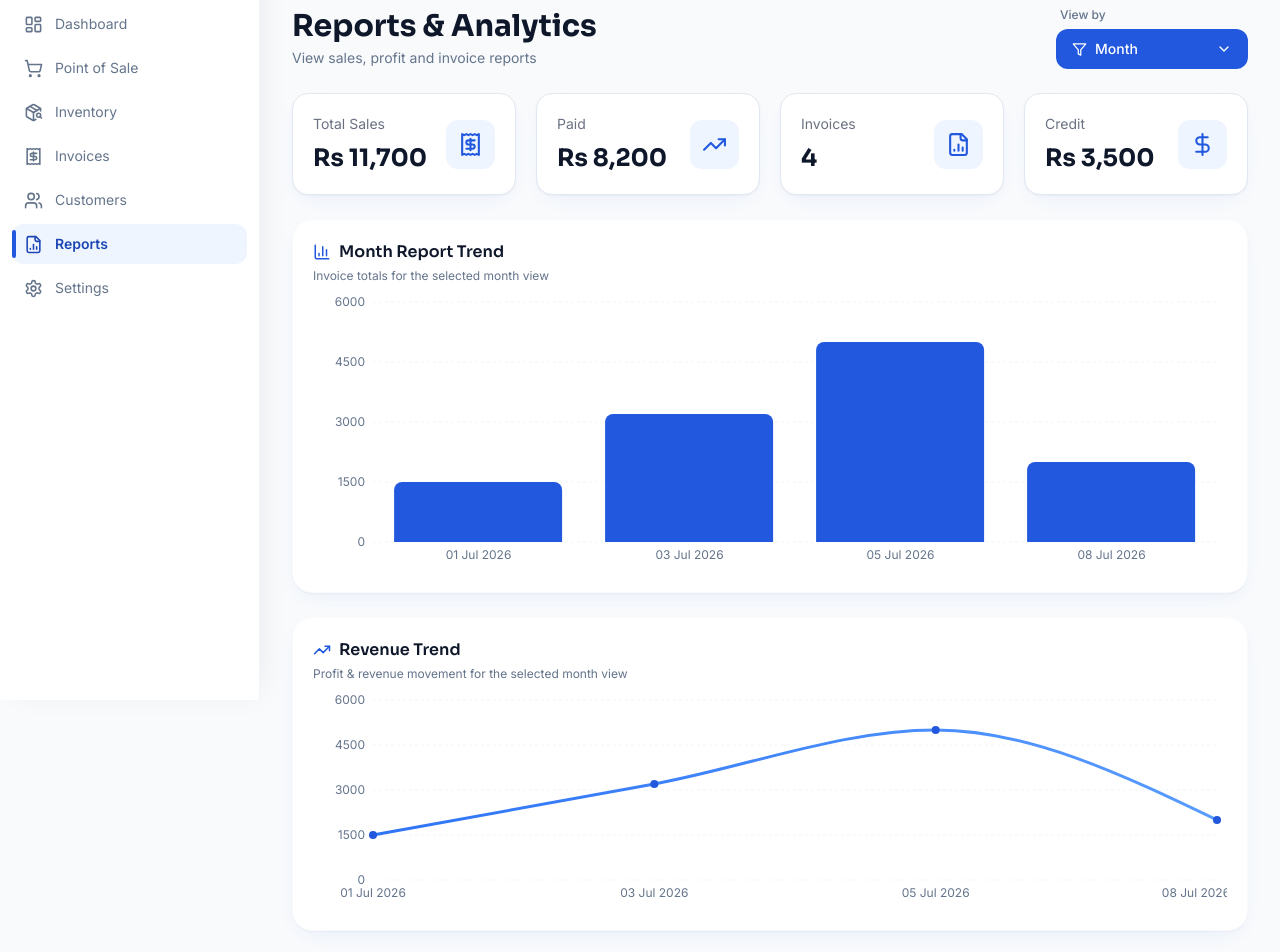
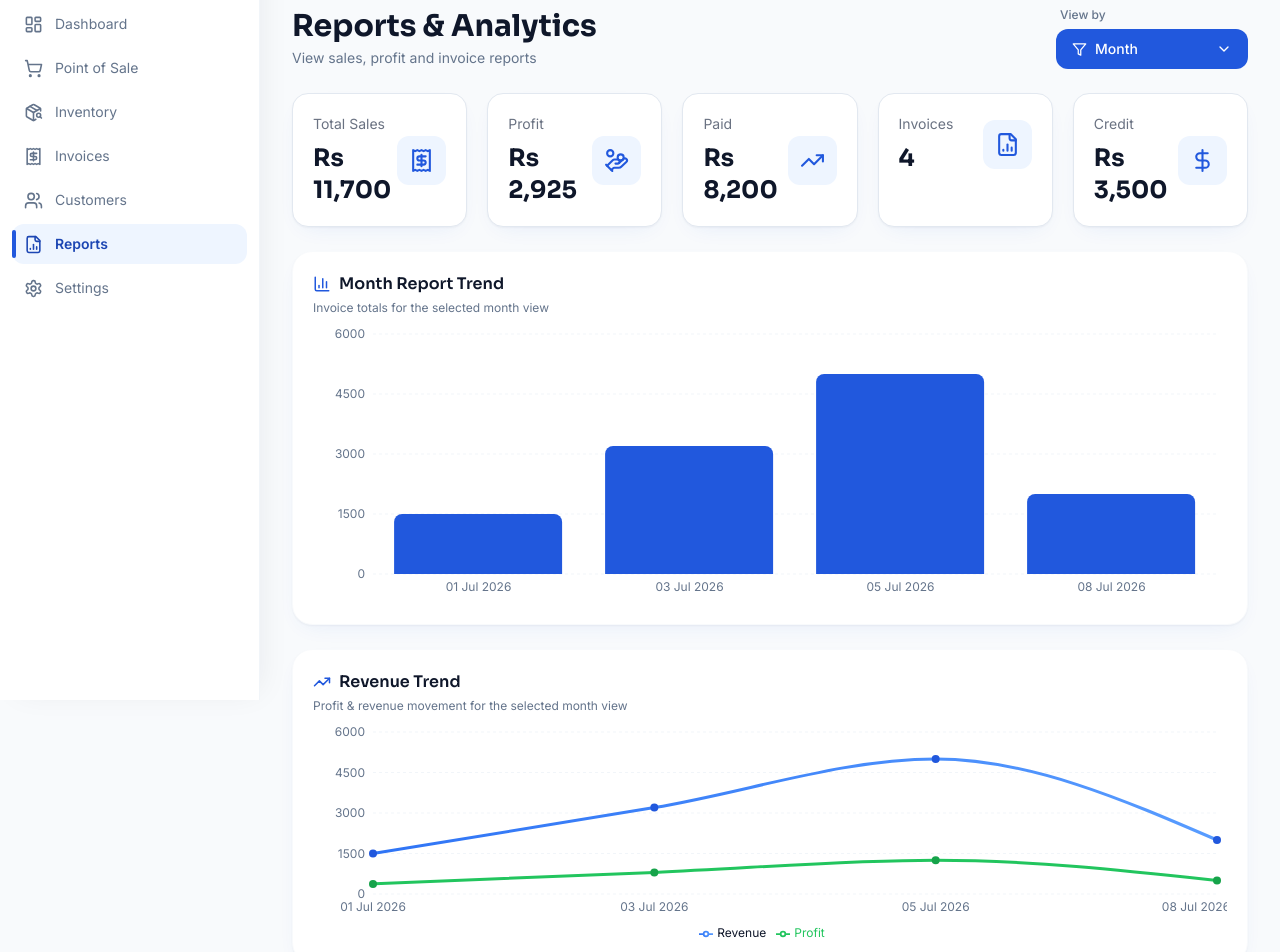
Before and after one commit to ahsanmehra494949-hub/dairy-shop-management, a React (Vite) app: page /reports in a window 1280 px wide. Shown: the part 100-1052 px from the top of the page. Built offline with nearby package versions, Linux system fonts and the light colour scheme.

Commit message:
Latest project updates

```diff
--- a/src/components/Charts.jsx
+++ b/src/components/Charts.jsx
@@ -7,6 +7,7 @@ import {
   YAxis,
   CartesianGrid,
   Tooltip,
+  Legend,
   ResponsiveContainer,
 } from 'recharts'
 
@@ -72,8 +73,8 @@ export function ReportsTrendChart({ data }) {
   )
 }
 
-// Same data shape as ReportsTrendChart (label/amount), rendered as a single line —
-// sits under the bar chart on Reports so revenue/profit movement is easy to read at a glance.
+// Same data shape as ReportsTrendChart (label/amount) plus a profit field —
+// sits under the bar chart on Reports so revenue and profit movement are easy to read at a glance.
 export function ReportsRevenueLineChart({ data }) {
   return (
     <ResponsiveContainer width="100%" height={220}>
@@ -87,13 +88,24 @@ export function ReportsRevenueLineChart({ data }) {
         <CartesianGrid strokeDasharray="3 3" vertical={false} stroke="#f1f5f9" />
         <XAxis dataKey="label" tick={{ fontSize: 12, fill: '#64748b' }} axisLine={false} tickLine={false} />
         <YAxis tick={{ fontSize: 12, fill: '#64748b' }} axisLine={false} tickLine={false} width={56} />
-        <Tooltip contentStyle={tooltipStyle} formatter={(v) => [`Rs ${v.toLocaleString()}`, 'Revenue']} />
+        <Tooltip contentStyle={tooltipStyle} formatter={(v, name) => [`Rs ${v.toLocaleString()}`, name]} />
+        <Legend wrapperStyle={{ fontSize: 12 }} />
         <Line
           type="monotone"
           dataKey="amount"
+          name="Revenue"
           stroke="url(#reportsLineGlow)"
           strokeWidth={3}
           dot={{ r: 4, fill: '#2158dd', strokeWidth: 0 }}
+          activeDot={{ r: 6 }}
+        />
+        <Line
+          type="monotone"
+          dataKey="profit"
+          name="Profit"
+          stroke="#22c55e"
+          strokeWidth={3}
+          dot={{ r: 4, fill: '#16a34a', strokeWidth: 0 }}
           activeDot={{ r: 6 }}
         />
       </LineChart>
--- a/src/pages/Reports.jsx
+++ b/src/pages/Reports.jsx
@@ -9,6 +9,7 @@ import {
   LuChevronDown,
   LuCheck,
   LuFilter,
+  LuHandCoins,
 } from "react-icons/lu";
 import Layout from "../components/Layout";
 import InvoiceViewModal from "../components/InvoiceViewModal";
@@ -46,6 +47,10 @@ function isInRange(dateStr, filter) {
   return true;
 }
 
+// No per-item cost data in the model, so profit is estimated as a margin off revenue
+// (same assumption behind the Dashboard's "Today's Profit" stat).
+const PROFIT_MARGIN = 0.25;
+
 // Builds the bar-chart series for the currently selected report period.
 function buildChartData(invoices, filter) {
   if (filter === "year") {
@@ -54,7 +59,7 @@ function buildChartData(invoices, filter) {
       const d = new Date(inv.date);
       if (!isNaN(d)) totals[MONTHS[d.getMonth()]] += Number(inv.amount);
     });
-    return MONTHS.map((m) => ({ label: m, amount: totals[m] }));
+    return MONTHS.map((m) => ({ label: m, amount: totals[m], profit: Math.round(totals[m] * PROFIT_MARGIN) }));
   }
 
   const totals = {};
@@ -64,7 +69,7 @@ function buildChartData(invoices, filter) {
   return Object.entries(totals)
     .map(([label, amount]) => ({ label, amount, _t: new Date(label).getTime() }))
     .sort((a, b) => a._t - b._t)
-    .map(({ label, amount }) => ({ label, amount }));
+    .map(({ label, amount }) => ({ label, amount, profit: Math.round(amount * PROFIT_MARGIN) }));
 }
 
 export default function Reports() {
@@ -90,6 +95,7 @@ export default function Reports() {
   const totalSales = filteredInvoices.reduce((sum, i) => sum + Number(i.amount), 0);
   const paidTotal = filteredInvoices.filter((i) => i.type === "paid").reduce((sum, i) => sum + Number(i.amount), 0);
   const udhaarTotal = filteredInvoices.filter((i) => i.type === "udhaar").reduce((sum, i) => sum + Number(i.amount), 0);
+  const profitTotal = Math.round(totalSales * PROFIT_MARGIN);
 
   const activeLabel = FILTERS.find((f) => f.id === filter)?.label;
 
@@ -140,8 +146,9 @@ export default function Reports() {
           </div>
         </div>
 
-        <div className="grid grid-cols-1 sm:grid-cols-2 xl:grid-cols-4 gap-5">
+        <div className="grid grid-cols-1 sm:grid-cols-2 xl:grid-cols-5 gap-5">
           <Card title="Total Sales" value={`Rs ${totalSales.toLocaleString()}`} icon={LuReceipt} />
+          <Card title="Profit" value={`Rs ${profitTotal.toLocaleString()}`} icon={LuHandCoins} />
           <Card title="Paid" value={`Rs ${paidTotal.toLocaleString()}`} icon={LuTrendingUp} />
           <Card title="Invoices" value={filteredInvoices.length} icon={LuFileChartColumn} />
           <Card title="Credit" value={`Rs ${udhaarTotal.toLocaleString()}`} icon={LuDollarSign} />
```
